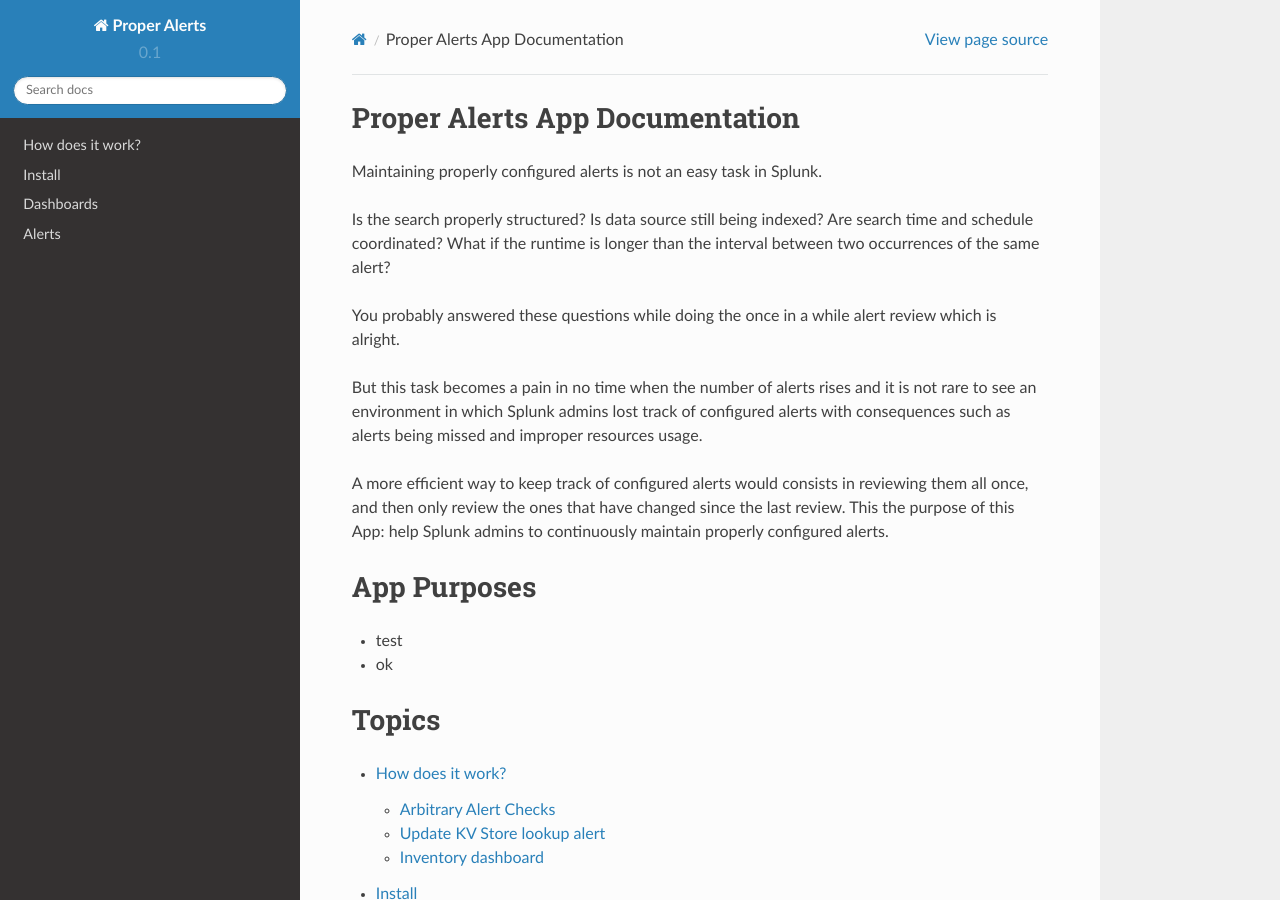
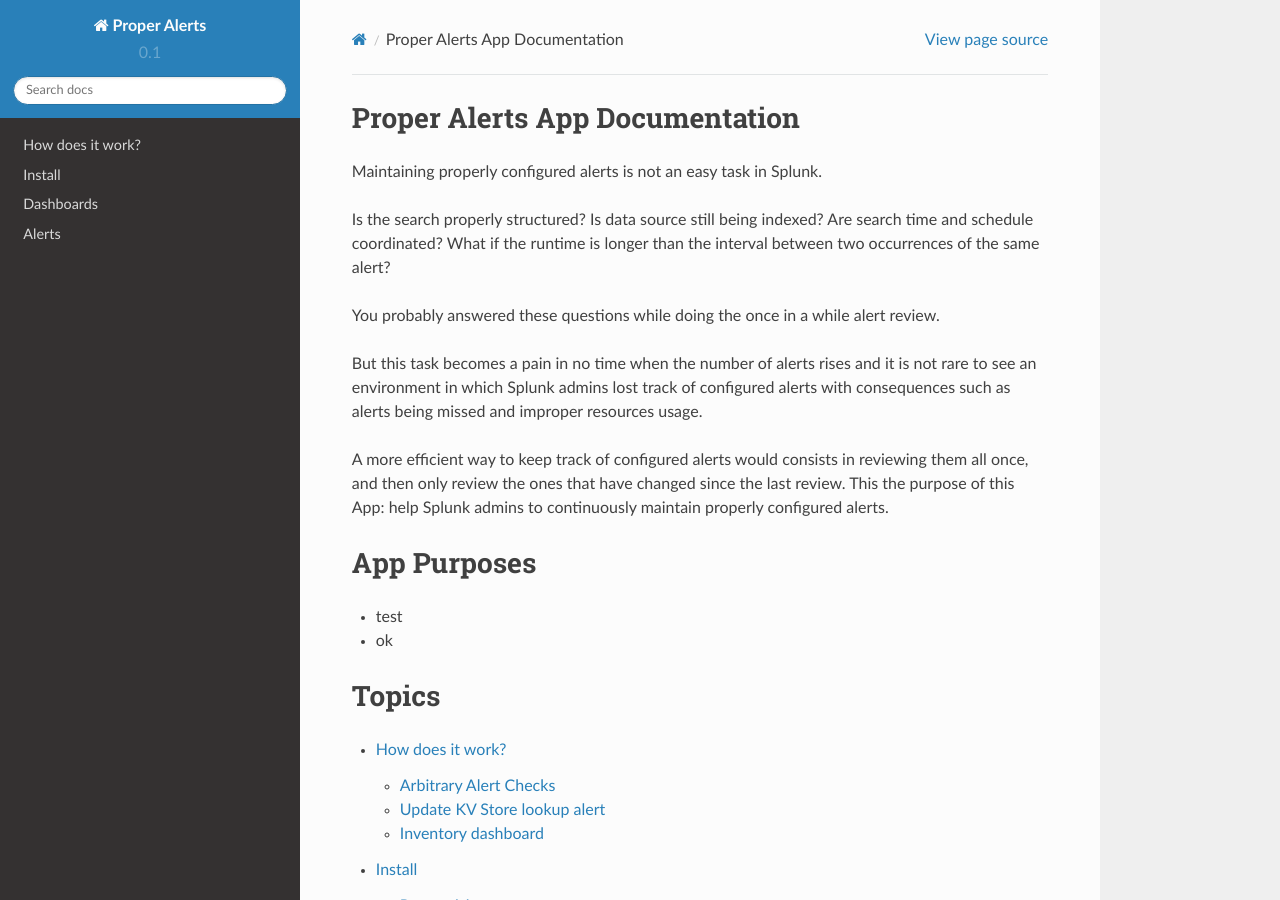
Before and after one commit to a-l-h/splunk-app-proper-alerts, a Sphinx documentation site: the page built from doc/index.rst, in a window 1280 px wide and 900 px high. Built offline with Sphinx 7.4.7 and the Read the Docs theme 2.0.0, drawn with Linux system fonts in a browser that asks for light colours.

Commit message:
Update index.rst

```diff
--- a/doc/index.rst
+++ b/doc/index.rst
@@ -10,7 +10,7 @@
 
 Is the search properly structured? Is data source still being indexed? Are search time and schedule coordinated? What if the runtime is longer than the interval between two occurrences of the same alert?
 
-You probably answered these questions while doing the once in a while alert review which is alright.
+You probably answered these questions while doing the once in a while alert review.
 
 But this task becomes a pain in no time when the number of alerts rises and it is not rare to see an environment in which Splunk admins lost track of configured alerts with consequences such as alerts being missed and improper resources usage.
 
```
